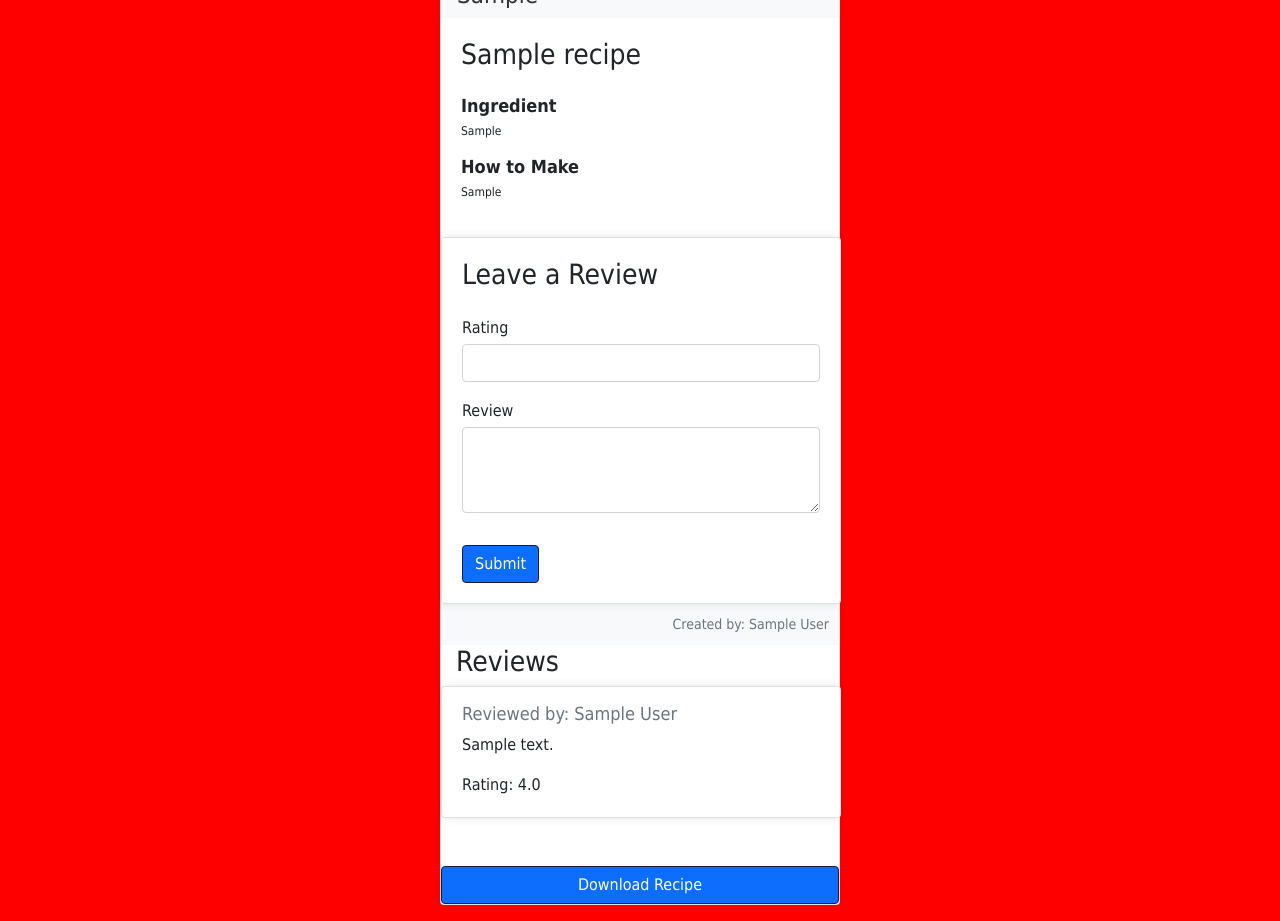
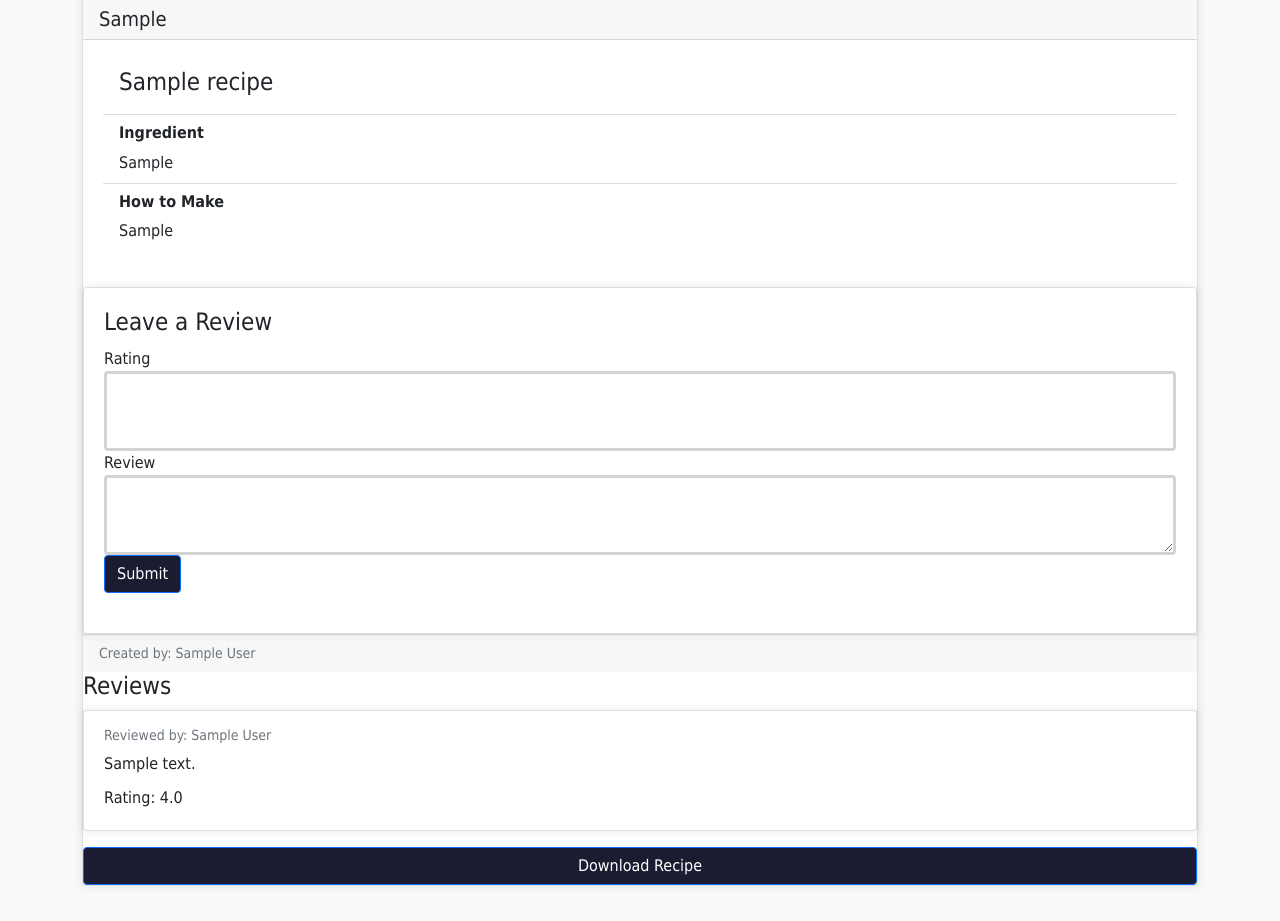
Before and after one commit to moha-mame/RecipeBox, a Django app: page /recipes/recipe/1/ in a window 1280 px wide. Shown: the part 278-1199 px from the top of the page. After the commit the page ends 1164 px from the top, so only its background shows below. Run offline with Django 3.2, Linux system fonts and the light colour scheme; a user stored in the database is signed in; tables that the repository leaves empty hold one stand-in row (values such as "Sample post"); some libraries are stand-ins or nearby versions; some web fonts are replaced.

Commit message:
all html and css files updated

```diff
--- a/home/static/home/css/home.css
+++ b/home/static/home/css/home.css
@@ -7,7 +7,7 @@
 
   .navbar-brand {
     color:black;
-    font-size:2em;
+    font-size:1em;
     font-family: Tahoma, cursive;
 
   }
@@ -15,11 +15,11 @@
   .navbar-nav .nav-link.active,
   .navbar-nav .show > .nav-link {
     color: #1b1b32;
-    font-size:2.2em;
+    font-size:1.5em;
     text-transform:uppercase;
   }
  .dropdown-item{
-	  font-size:1.5em;
+	  font-size:1em;
 	  text-transform:uppercase;
  }
   .form-control {
@@ -92,7 +92,7 @@
   }
 
   .hero-title {
-    font-size: 3em;;
+    font-size: 2em;;
     margin-bottom: 20px;
     color: #1b1b32;
     font-weight: 600;
@@ -100,7 +100,7 @@
   }
 
   .hero-subtitle {
-    font-size: 2em;
+    font-size: 1.5em;
     color: #777;
   }
 
@@ -130,10 +130,9 @@
    .something-about-app {
 	   margin-top:1em;
     text-align: justify;
-    line-height:1.5em;
     padding:7% 15%;
     padding-bottom: 0;
-    font-size: 2.5em;
+    font-size: 2em;
   }
 
   form {
@@ -144,8 +143,9 @@
 	   color:#000;
 	   background-color:#fff;
 	   border-color:#1b1b32;
-	   opacity:70%;
+
    }
+
 
  @media only screen and (max-width:767px){
 	   .card-img-top{
--- a/recipes/static/recipes/css/viewrecipe.css
+++ b/recipes/static/recipes/css/viewrecipe.css
@@ -1,24 +1,26 @@
+
 body {
-    font-family: Tahoma, cursive ;
-    background-color: red;
+    font-family: Tahoma, cursive;
+    background-color: #f8f9fa;
 
   }
+    h2{
+      text-align: center;
+    }
+  .row{
+      display: flex;
+      justify-content: center;
+      align-items: center;
 
+
+    }
   .container {
     margin-top: 50px;
   }
 
   .card {
-    width: 400px;
-    margin: 0 auto;
     box-shadow: 0 0 10px rgba(0, 0, 0, 0.1);
-  }
 
-  .card-header {
-    background-color: #f8f9fa;
-    color: #333;
-    font-size: 24px;
-    border-bottom: none;
   }
 
   .card-img-top {
@@ -31,54 +33,125 @@
   }
 
   .card-title {
-    font-size: 28px;
-
+    font-size: 24px;
+    margin-bottom: 10px;
   }
 
-  .list-group-item {
-    border: none;
-    padding: 0;
+  .card-text {
+    font-size: 16px;
+    margin-bottom: 10px;
   }
 
-  h6 {
-    font-size: 18px;
-    margin-bottom: 5px;
-    margin-top: 1rem;
+  .text-muted {
+    font-size: 14px;
+  }
 
+  .row {
+    margin-bottom: 30px;
   }
-h4{
-  padding-left: 15px;
+
+  .col-md-4 {
+    display: flex;
+    align-items: center;
+  }
+
+  .col-md-8 {
+    padding-left: 20px;
+  }
+
+  .card-text small {
+    font-style: italic;
+  }
+
+  .card-text b {
+    font-weight: bold;
+  }
+  .button-group a{
+
+      width: 27%;
+      padding: 0.5em;
+      margin:0 0.5em;
+      margin-top: 2em;
+      background-color: #fff;
+      text-align: center;
+      margin-bottom: 0.5em;
+      color: #000;
+      text-decoration: none;
+      border-radius: 5px;
+      border-color:#1b1b32;
+
+    }
+    .button-group a:hover{
+
+      background-color: #1b1b32;
+      border-color:#1b1b32;
+      color:#fff;
+    }
+.button-group a[value="delete"]:hover{
+  background-color: red;
+  border-color: red;
+  color:black;
 }
-p{
-	text-align:justify;
-}
-li.list-group-item{
-  font-size: 12px;
-}
- label{
-  margin-top: 0.8em;
-  line-height: 2em;
- }
 
-.btn{
-  margin-top: 2em;
-  border-color: #1b1b32;
-}
-.btn:hover{
-	opacity:40%;
-	border-color:#1b1b32;
-}
-  .card-footer {
-    background-color: #f8f9fa;
-    color: #666;
-    font-size: 14px;
-    border-top: none;
-    text-align: right;
+
+  .col-6 img {
+    width: 100%;
+    max-width: 200px;
+  }
+
+
+
+  .card-list .card {
+    margin: 10px;
+  }
+
+  .card-list .card-img-top {
+    height: 150px;
+  }
+
+  .card-list .card-body {
     padding: 10px;
   }
 
-  @media only screen and (max-width:720px){
-	  li.list-group-item{
-		  font-size: 18px;
-	  }
+  .card-list .card-title {
+    font-size: 18px;
+    margin-bottom: 5px;
   }
+
+  .card-list .card-text {
+    font-size: 14px;
+    margin-bottom: 5px;
+  }
+
+  .card-list .text-muted {
+    font-size: 12px;
+  }
+.btn-outline-success{
+
+	  font-size:1em;
+
+  }
+  @media only screen and (max-width: 720px){
+    .col-3 {
+      display: flex;
+      flex-direction: column;
+      justify-content: center;
+      align-items: center;
+      width:100%;
+    }
+    .button-group a{
+      width: 100%;
+      margin: 0.2em;
+    }
+   .button-group a:first-of-type{
+      margin-top: 2em;
+    }
+    }
+@media only screen and (max-width: 720px){
+
+
+    .button-group a{
+      width: 100%;
+    }
+
+    }
--- a/recipes/templates/recipes/viewrecipe.html
+++ b/recipes/templates/recipes/viewrecipe.html
@@ -8,6 +8,7 @@
     <link href="https://fonts.googleapis.com/css?family=Alice|Amaranth:400,700|Hind|Kaushan+Script" rel="stylesheet">
     <link href="https://cdn.jsdelivr.net/npm/bootstrap@5.0.0-beta3/dist/css/bootstrap.min.css" rel="stylesheet">
     {% load static %}
+    <link rel="stylesheet" href="{% static 'home/css/home.css' %}">
     <link rel="stylesheet" href="{% static 'recipes/css/viewrecipe.css' %}">
 
 </head>
```
Also changed, not shown: home/templates/home/nav.html (+4 -4 lines), main/settings.py (+6 -6 lines), home/templates/home/form.html (line endings or trailing spaces), images/image1.jpeg (added), images/profile.jpeg (added), runtime.txt (line endings or trailing spaces).
